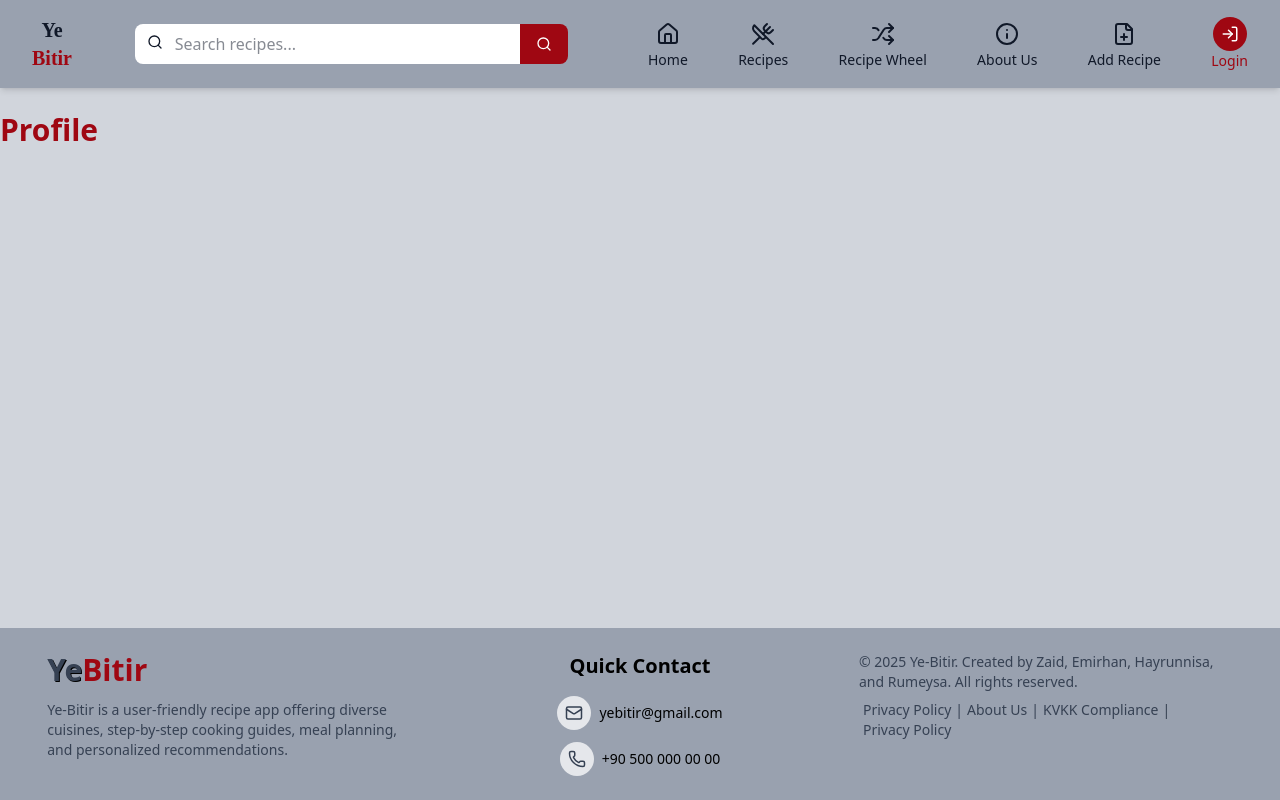
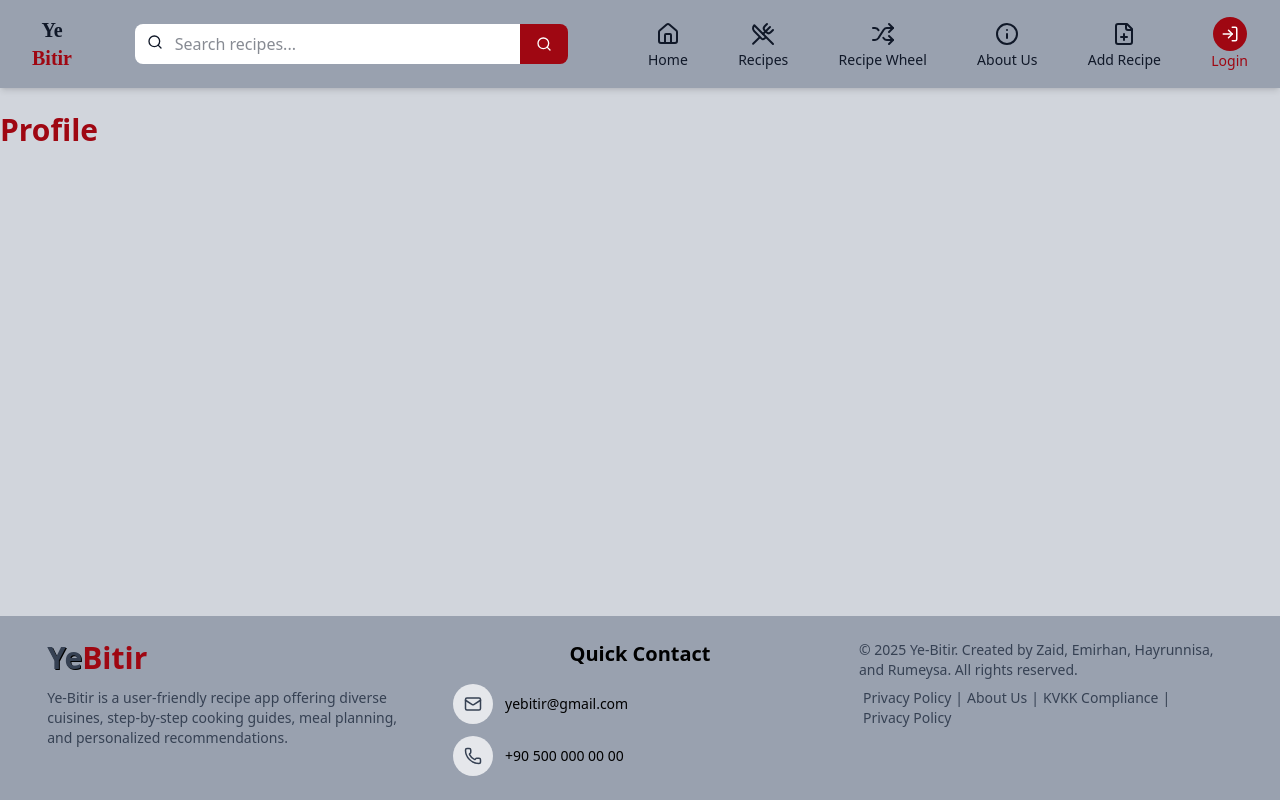
Before and after one commit to Emirhan-Kara/Ye-Bitir, a React (Vite) app: page /profile in a window 1280 px wide. Built offline with nearby package versions, Linux system fonts and the light colour scheme.

Commit message:
only footer updated

```diff
--- a/src/components/Footer.jsx
+++ b/src/components/Footer.jsx
@@ -24,14 +24,14 @@ const Footer = () => {
         <div className="flex flex-col">
           <h3 className="text-xl font-semibold mb-4 text-center">Quick Contact</h3>
           <div className="flex flex-col items-center space-y-3">
-            <div className="flex items-center space-x-2">
-              <div className="bg-gray-200 p-2 rounded-full">
+            <div className="flex items-center w-full">
+              <div className="bg-gray-200 p-2 rounded-full w-10 h-10 flex items-center justify-center mr-3">
                 <Mail size={18} className="text-gray-700" />
               </div>
               <span className="text-sm">yebitir@gmail.com</span>
             </div>
-            <div className="flex items-center space-x-2">
-              <div className="bg-gray-200 p-2 rounded-full">
+            <div className="flex items-center w-full">
+              <div className="bg-gray-200 p-2 rounded-full w-10 h-10 flex items-center justify-center mr-3">
                 <Phone size={18} className="text-gray-700" />
               </div>
               <span className="text-sm">+90 500 000 00 00</span>
```
